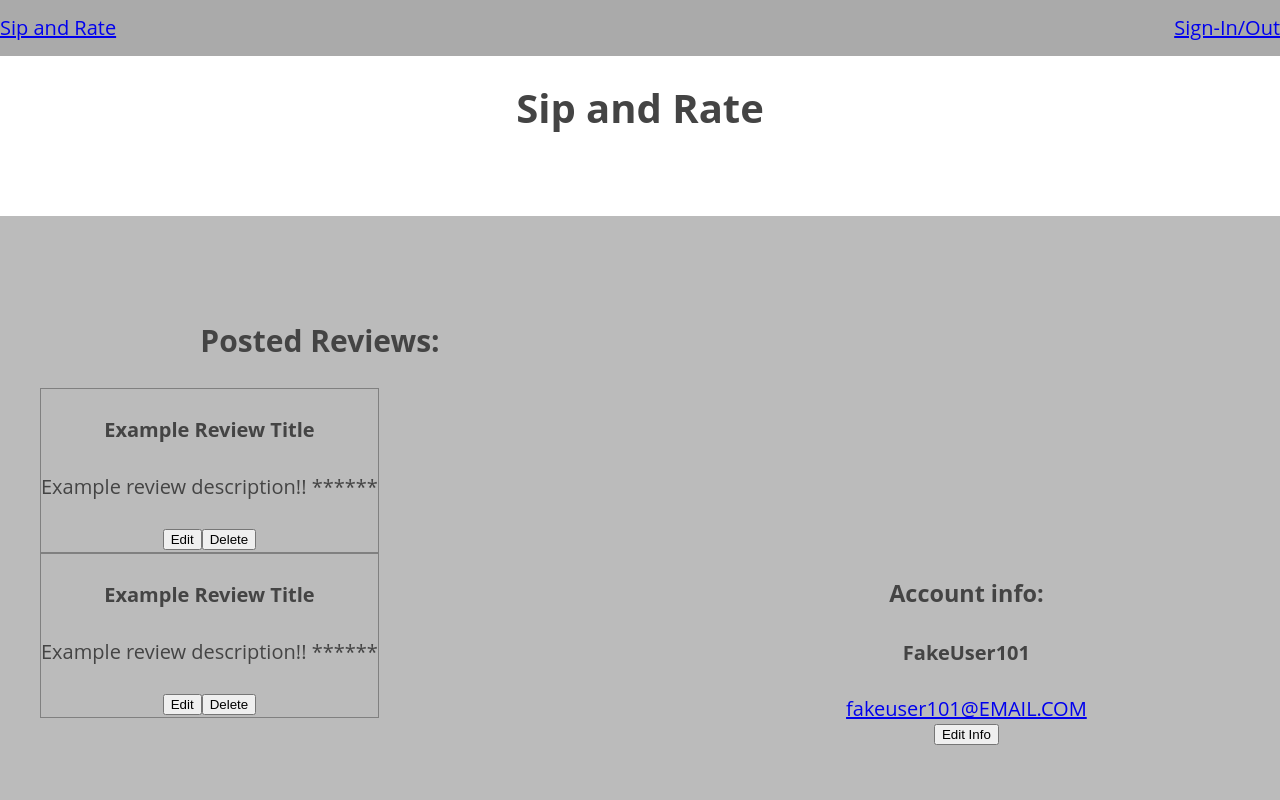
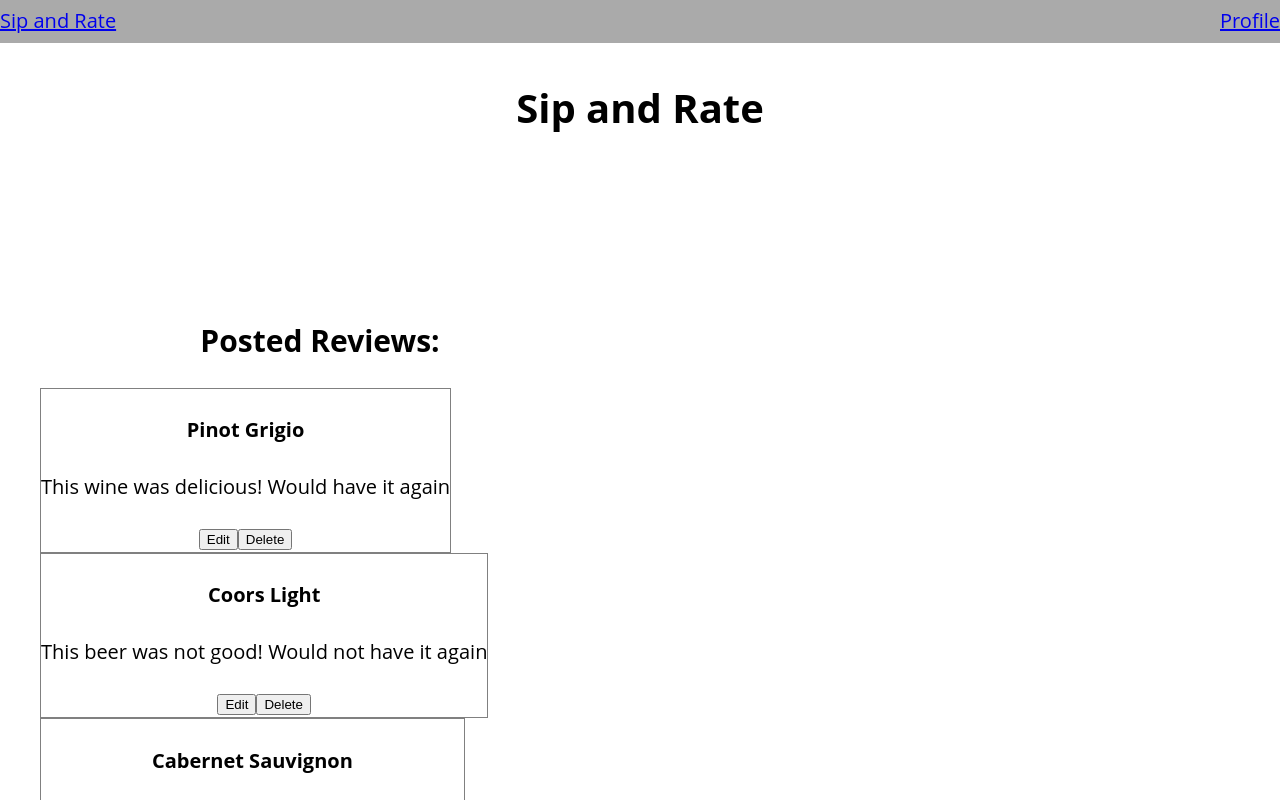
Before and after one commit to bahitssara/Sip-Rate, a React (Create React App) app: page /profilepage in a window 1280 px wide. Shown: the top 800 px of the page. Built offline with nearby package versions, Linux system fonts and the light colour scheme; no server answers.

Commit message:
functionality

```diff
--- a/package.json
+++ b/package.json
@@ -3,6 +3,8 @@
   "version": "0.1.0",
   "private": true,
   "dependencies": {
+    "cors": "^2.8.5",
+    "process-env": "^1.1.0",
     "react": "^16.8.6",
     "react-dom": "^16.8.6",
     "react-router-dom": "^5.0.0",
--- a/src/App/App.js
+++ b/src/App/App.js
@@ -1,5 +1,6 @@
 import React from 'react';
 import {Route} from 'react-router-dom';
+import config from '../config'
 import HomePage from '../HomePage/HomePage'
 import Header from '../Header/Header';
 import SignUpForm from '../SignUpForm/SignUpForm';
@@ -21,11 +22,28 @@ class App extends React.Component {
   componentDidMount() {
     this.setState(dummyStore);
   }
+
+  handleDeleteReview = reviewId => {
+    this.setState({
+      reviews: this.state.reviews.filter(review => review.id !== reviewId)
+    })
+  }
+
+  handleEditReview = review => {
+    this.setState({
+      reviews:
+      [...this.state.reviews, review]
+    })
+  }
+
+
   render(){
     const contextValue = {
       users: this.state.users,
       beverages: this.state.beverages,
-      reviews: this.state.reviews
+      reviews: this.state.reviews,
+      deleteReview: this.handleDeleteReview,
+      editreview: this.handleEditReview,
     }
     return (
       <SipRateContext.Provider value={contextValue}>
--- a/src/Header/Header.css
+++ b/src/Header/Header.css
@@ -1,6 +1,6 @@
 nav,
 footer {
-  padding: 1% 0;
+  padding: .5% 0;
   background-color: #aaa;
 }
 
--- a/src/Header/Header.js
+++ b/src/Header/Header.js
@@ -7,7 +7,7 @@ export default function Header() {
     <div className='header'>
         <nav role="navigation">
             <Link to='/' className='title'>Sip and Rate</Link>
-            <Link to='/signin' className='sign-in'>Sign-In/Out</Link>
+            <Link to='/profilepage' className='sign-in'>Profile</Link>
         </nav>
             <header role="banner">
                 <h1>Sip and Rate</h1>
--- a/src/HomePage/HomePage.css
+++ b/src/HomePage/HomePage.css
@@ -6,7 +6,6 @@
     font-family: "Open Sans",
     sans-serif;
     font-size: 20px;
-    color: #444;
     text-align: center;
     line-height: 1.5;
   }
@@ -40,7 +39,6 @@
   section {
     min-height: 600px;
     padding: 6% 0;
-    background-color: #bbb;
   }
 
   .description {
--- a/src/HomePage/HomePage.js
+++ b/src/HomePage/HomePage.js
@@ -9,8 +9,8 @@ class HomePage extends React.Component {
             <section className='home-screen'>
                 <div className='description'>
                     <h2>Welcome to Sip and Rate!</h2>
-                        <p>Ever had a wine or beer that you LOVED but can't remember the name? Maybe you're at the store and see a wine or beer that you can't remember if you've had or if you even liked it all! This is where that ends. Search a beverage and add your personal opinion and review to your profile. You can revisit whenenver you need, and always keep track of what you loved, and what wasn't your style!</p>
-                        <h3>All you have to do is <Link to='/signin'>Sign In</Link> or <Link to='/signup'>Sign Up</Link> now to get started!</h3>
+                        <p>Ever had a wine or beer that you LOVED but can't remember the name? Maybe you're at the store and see a wine or beer that you can't remember if you've had or if you even liked it all! This is where that ends. <Link to='/searchpage'>Search</Link> a beverage and add your personal opinion and review to your profile. You can revisit whenenver you need, and always keep track of what you loved, and what wasn't your style!</p>
+                        <h3>All you have to do is Sign In or <Link to='/signup'>Sign Up</Link> now to get started!</h3>
                 </div>
                 <LoginForm />
             </section>
--- a/src/ProfilePage/ProfilePage.css
+++ b/src/ProfilePage/ProfilePage.css
@@ -9,7 +9,8 @@
   }
 
   .account-info {
-    display:inline-block;
+    display:flex;
+    flex-direction:column;
     width: 49%;
     float: right;
   }
--- a/src/ProfilePage/ProfilePage.js
+++ b/src/ProfilePage/ProfilePage.js
@@ -1,28 +1,28 @@
 import React from 'react';
 import './ProfilePage.css';
-import {Link} from 'react-router-dom';
+import { Link } from 'react-router-dom';
+import SipRateContext from '../SipRateContext'
 
 class ProfilePage extends React.Component {
+    static contextType = SipRateContext;
     render() {
+        const { reviews=[], users=[], beverages=[] } = this.context;
         return(
             <section className="profile-page">
                 <div className="user-reviews-main">
                     <h2>Posted Reviews:</h2>
-                        <ul className="user-reviews-list">
-                            <li className="user-reviews">
-                            <h4>Example Review Title</h4>
-                            <p>Example review description!! ******</p>
-                            <button className="edit-review">Edit</button>
-                            <button className="delete-review">Delete</button>
-                            </li>
-
-                            <li className="user-reviews">
-                            <h4>Example Review Title</h4>
-                            <p>Example review description!! ******</p>
-                            <button className="edit-review">Edit</button>
-                            <button className="delete-review">Delete</button>
-                            </li>
-                        </ul>
+                    <ul className="user-reviews-list">
+                    {reviews.map(review =>
+                         <li key={review.id} className="user-reviews">
+                         <h4>{review.bev_name}</h4>
+                         <p>{review.user_review}</p>
+                         <Link to='/editreview'>
+                         <button className="edit-review">Edit</button>
+                         </Link>
+                         <button className="delete-review">Delete</button>
+                         </li>
+                    )}
+                    </ul>
                 </div>
 
                 <div className="account-info">
--- a/src/SipRateContext.js
+++ b/src/SipRateContext.js
@@ -4,6 +4,9 @@ const SipRateContext = React.createContext({
     users: [],
     beverages: [],
     reviews: [],
+    deleteReview: () => {},
+    addReview: () => {},
+    editReview: () => {},
 })
 
 export default SipRateContext;
--- /dev/null
+++ b/src/config.js
@@ -0,0 +1,4 @@
+export default {
+    API_ENDPOINT: process.env.API_ENDPOINT,
+    API_KEY: process.env.API_KEY
+}
```
Also changed, not shown: 2 other files (tests, documents, lock files or other folders).
